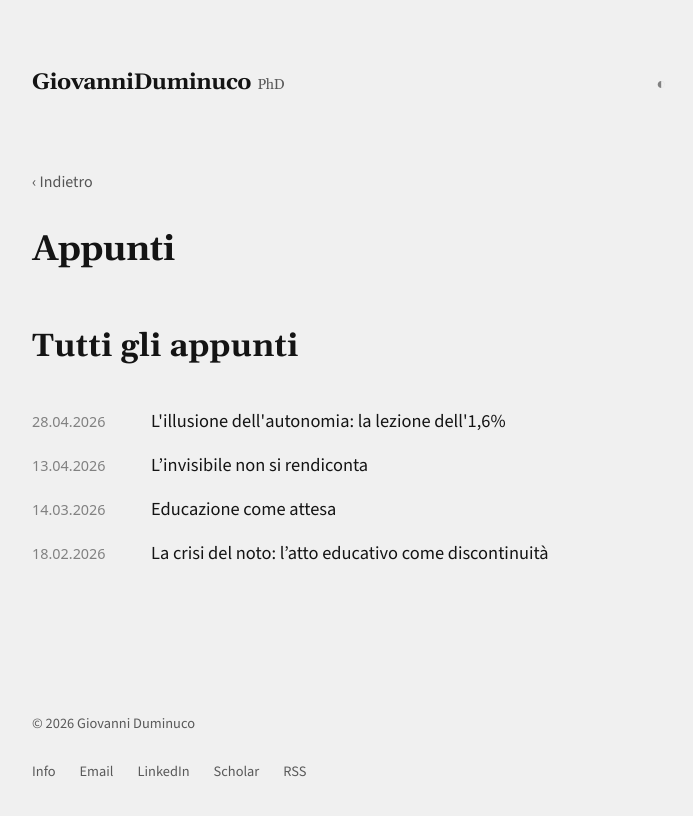
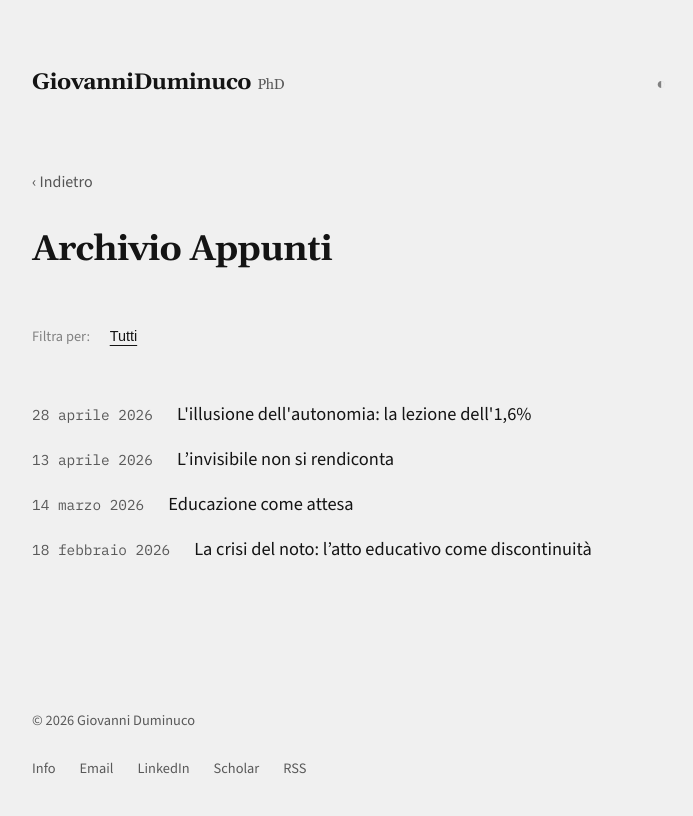
Before and after one commit to dumgio/dumgio.github.io, a Jekyll site: the page built from appunti.md, in a window 1280 px wide. Shown: the top 816 px of the page, without its empty margins (128-821 px from the left). Built offline with Jekyll 4.4.1, drawn with Linux system fonts in a browser that asks for light colours; comment, search, counter and statistics services are not loaded.

Commit message:
Update appunti.md

```diff
--- a/appunti.md
+++ b/appunti.md
@@ -1,42 +1,77 @@
 ---
 layout: page
-title: Appunti
+title: Archivio Appunti
 permalink: /blog/
 ---
 
-<section>
-    <h2>Tutti gli appunti</h2>
-    <div class="post-list" style="margin-top: 2rem;">
-        {% for post in site.posts %}
-        <div style="margin-bottom: 0.8rem; display: flex; align-items: baseline;">
-            <span style="opacity: 0.5; font-size: 0.9rem; margin-right: 1.5rem; min-width: 95px; flex-shrink: 0; font-family: system-ui, -apple-system, sans-serif;">
-                {{ post.date | date: "%d.%m.%Y" }}
-            </span>
-            <a href="{{ post.url }}" style="font-weight: 400; text-decoration: none;" class="post-link">
-                {{ post.title }}
-            </a>
-        </div>
-        {% else %}
-        <p style="opacity: 0.6;">Nessun appunto pubblicato ancora.</p>
-        {% endfor %}
-    </div>
-</section>
+<div class="category-filter" style="margin-bottom: 3rem; font-family: var(--body-font);">
+  <span style="opacity: 0.5; margin-right: 1rem; font-size: 0.9rem;">Filtra per:</span>
+  <button class="filter-btn active" onclick="filterCategory('all')">Tutti</button>
+  {% assign categories = site.posts | map: 'category' | uniq | compact %}
+  {% for category in categories %}
+    <button class="filter-btn" onclick="filterCategory('{{ category | slugify }}')">{{ category | capitalize }}</button>
+  {% endfor %}
+</div>
+
+<div class="post-list">
+  {% for post in site.posts %}
+  <div class="post-item filterable-post" data-category="{{ post.category | slugify | default: 'none' }}">
+    <span class="post-date">
+      {{ post.date | date: "%-d" }}
+      {% assign m = post.date | date: "%-m" | minus: 1 %}
+      {% case m %}
+        {% when 0 %}gennaio{% when 1 %}febbraio{% when 2 %}marzo{% when 3 %}aprile
+        {% when 4 %}maggio{% when 5 %}giugno{% when 6 %}luglio{% when 7 %}agosto
+        {% when 8 %}settembre{% when 9 %}ottobre{% when 10 %}novembre{% when 11 %}dicembre
+      {% endcase %}
+      {{ post.date | date: "%Y" }}
+    </span>
+    <a href="{{ post.url | relative_url }}">{{ post.title }}</a>
+  </div>
+  {% else %}
+  <p>In attesa del primo appunto.</p>
+  {% endfor %}
+</div>
+
+<script>
+function filterCategory(category) {
+  // Aggiorna i bottoni
+  document.querySelectorAll('.filter-btn').forEach(btn => {
+    btn.classList.remove('active');
+  });
+  event.target.classList.add('active');
+
+  // Filtra i post
+  const posts = document.querySelectorAll('.filterable-post');
+  posts.forEach(post => {
+    if (category === 'all' || post.getAttribute('data-category') === category) {
+      post.style.display = 'flex';
+    } else {
+      post.style.display = 'none';
+    }
+  });
+}
+</script>
 
 <style>
-    .post-link:hover {
-        text-decoration: underline !important;
-        text-decoration-thickness: 0.1ex !important;
-        text-underline-offset: 0.3ex !important;
-    }
-
-    @media (max-width: 480px) {
-        .post-list > div {
-            flex-direction: column !important;
-            margin-bottom: 1.2rem !important;
-        }
-        .post-list span {
-            margin-bottom: 0.2rem;
-            min-width: auto !important;
-        }
-    }
+  .filter-btn {
+    background: none;
+    border: none;
+    color: var(--text-color);
+    opacity: 0.5;
+    cursor: pointer;
+    margin-right: 1rem;
+    font-size: 0.9rem;
+    padding: 0;
+    text-decoration: none;
+    transition: opacity 0.2s;
+  }
+  .filter-btn:hover, .filter-btn.active {
+    opacity: 1;
+    text-decoration: underline;
+    text-underline-offset: 4px;
+  }
+  .post-item {
+    transition: all 0.3s ease;
+  }
 </style>
```
